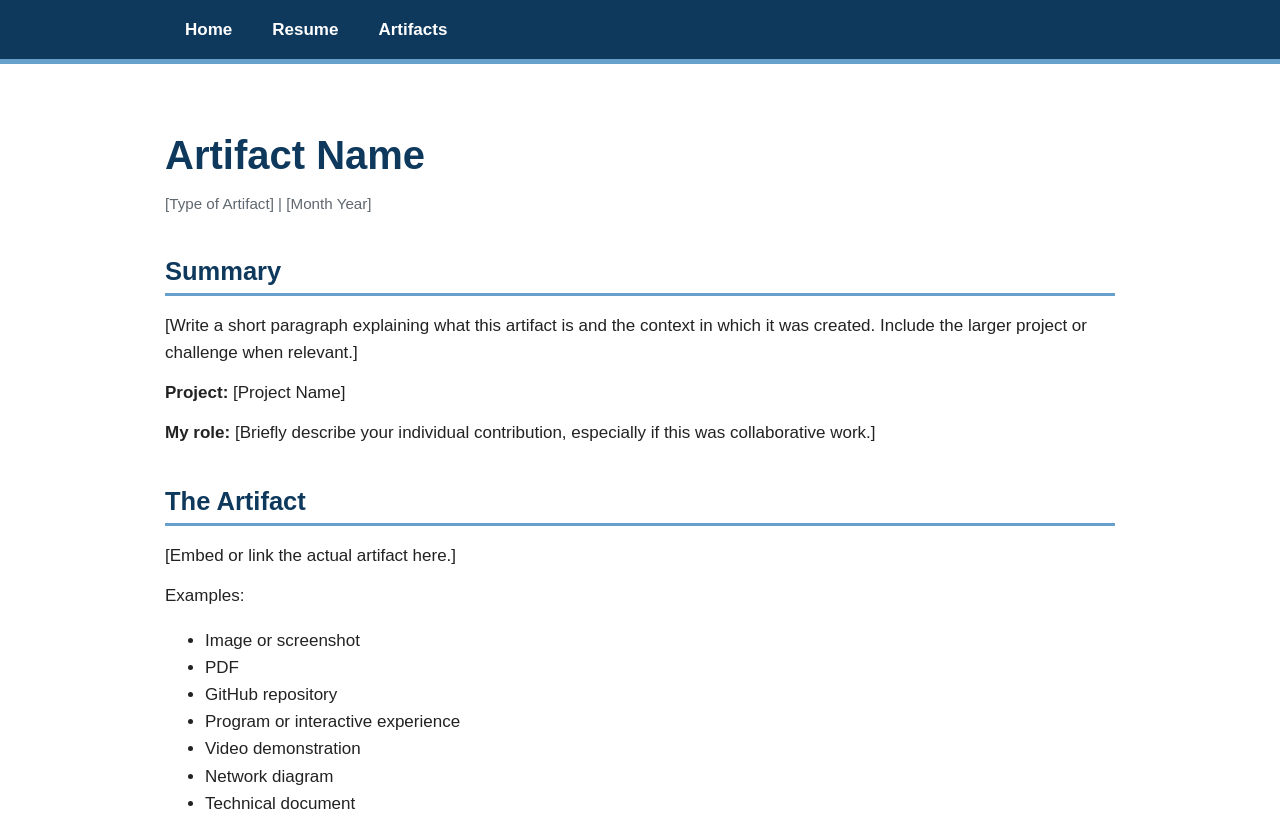
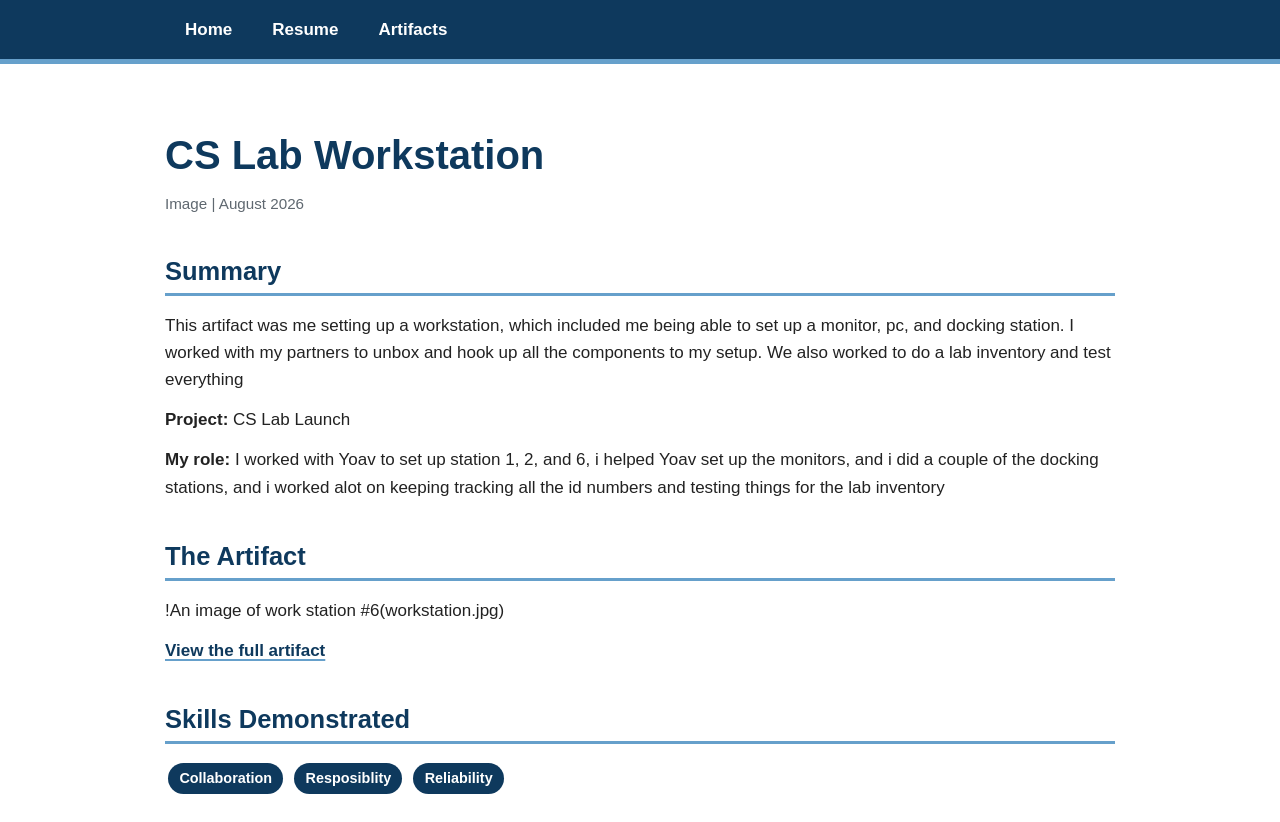
Before and after one commit to KaplanTonelli/apex-portfolio, a Jekyll site: the page built from artifacts/Workstation/index.md, in a window 1280 px wide and 1400 px high. Shown: the top 822 px of the window. Built offline with Jekyll 4.4.1, drawn with Linux system fonts in a browser that asks for light colours; some of the changed text lies outside the part shown.

Commit message:
Edits on workstation artifacts

```diff
--- a/artifacts/Workstation/index.md
+++ b/artifacts/Workstation/index.md
@@ -1,63 +1,45 @@
 ---
 layout: default
-title: Artifact Name
+title: CS Lab Workstation
 ---
 
-# Artifact Name
+# CS Lab Workstation
 
-<p class="artifact-meta">[Type of Artifact] | [Month Year]</p>
+<p class="artifact-meta">Image | August 2026</p>
 
 ## Summary
 
-[Write a short paragraph explaining what this artifact is and the context in which it was created. Include the larger project or challenge when relevant.]
 
-**Project:** [Project Name]
+This artifact was me setting up a workstation, which included me being able to set up a monitor, pc, and docking station. I worked with my partners to unbox and hook up all the components to my setup. We also worked to do a lab inventory and test everything
 
-**My role:** [Briefly describe your individual contribution, especially if this was collaborative work.]
+**Project:** CS Lab Launch
+
+**My role:** I worked with Yoav to set up station 1, 2, and 6, i helped Yoav set up the monitors, and i did a couple of the docking stations, and i worked alot on keeping tracking all the id numbers and testing things for the lab inventory
 
 ## The Artifact
 
-[Embed or link the actual artifact here.]
 
-Examples:
+!An image of work station #6(workstation.jpg)
 
-- Image or screenshot
-- PDF
-- GitHub repository
-- Program or interactive experience
-- Video demonstration
-- Network diagram
-- Technical document
-- Prototype photos
-
-![Description of artifact](ARTIFACT-IMAGE.png)
-
-[View the full artifact](LINK-TO-ARTIFACT)
+[View the full artifact](workstation.jpg)
 
 ## Skills Demonstrated
 
-<span class="skill-tag">[Skill]</span>
-<span class="skill-tag">[Skill]</span>
-<span class="skill-tag">[Skill]</span>
+<span class="skill-tag">Collaboration</span>
+<span class="skill-tag">Resposiblity</span>
+<span class="skill-tag">Reliability</span>
 
-## Tools and Technologies
-
-- [Tool, language, platform, or technology]
-- [Tool, language, platform, or technology]
-- [Tool, language, platform, or technology]
 
 ## Implementation
 
-[Explain how you created this artifact. Describe the major decisions, technical work, problem-solving, testing, troubleshooting, or revisions involved.]
 
-[Include process images if they help explain your work.]
-![Describe image](PROCESS-IMAGE.png)
+I created this artifact through learning and teamwork, I started out the progect not knowing much about how to set up a station and work together with people, but throughout the process i set up monitors, docking sttions, laptops, and did a lot of writing things down on the lab inventory sheet. I made some mistakes with the format of the ID numbers, but i went back and fixed them all and learned from my mistakes
 
 
 ## What I Learned
 
-[Describe what you learned technically or professionally and what you would do differently next time.]
 
+During this project I learned about how to set up a monitor, laptop, and docking station, i learned about how to quickly test things, i learned how to effiecienty document a ab inventory, but most of all i learned how to effectively work as a team to get things done.
 ---
 
 [Return to All Artifacts]({{ '/artifacts.html' | relative_url }})
```
Also changed, not shown: artifacts/Workstation/workstation.jpg (added).
